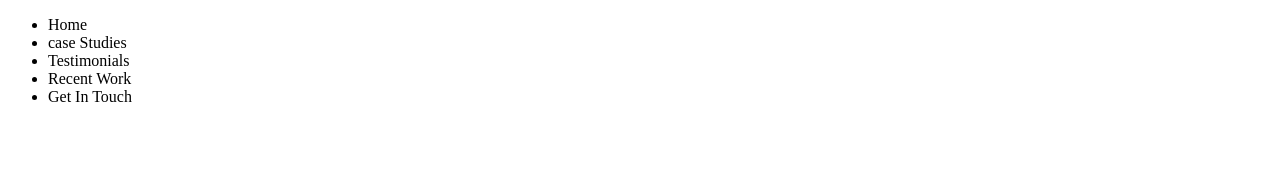
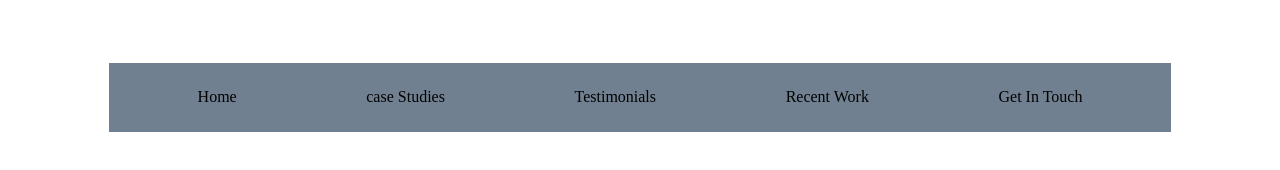
Before and after one commit to fahimfarhad-official/Portfolio-Website, a plain HTML site: page index.html in a window 1280 px wide. Drawn offline with Linux system fonts and the light colour scheme.

Commit message:
nav-bar syle

```diff
--- a/index.html
+++ b/index.html
@@ -5,17 +5,21 @@
     <meta http-equiv="X-UA-Compatible" content="IE=edge">
     <meta name="viewport" content="width=device-width, initial-scale=1.0">
     <title>Portfolio-Website</title>
+    <link rel="stylesheet" href="style.css">
 </head>
 <body>
     <header>
         <nav>
-            <ul>
+            <div class="navbar-item">
                 <li>Home</li>
                 <li>case Studies</li>
                 <li>Testimonials</li>
                 <li>Recent Work</li>
                 <li>Get In Touch</li>
-            </ul>
+
+            </div>
+            <i class="fa-brands fa-facebook"></i>
+            <i class="fa-brands fa-twitter"></i>
         </nav>
     </header>
     <main>
@@ -24,5 +28,7 @@
     <footer>
 
     </footer>
+
+
 </body>
 </html>
--- a/style.css
+++ b/style.css
@@ -0,0 +1,8 @@
+.navbar-item{
+    display: flex;
+    list-style: none;
+    margin: 5% 8% ;
+    padding: 2% 7%;
+    justify-content: space-between;
+    background-color: slategrey;
+}
```
